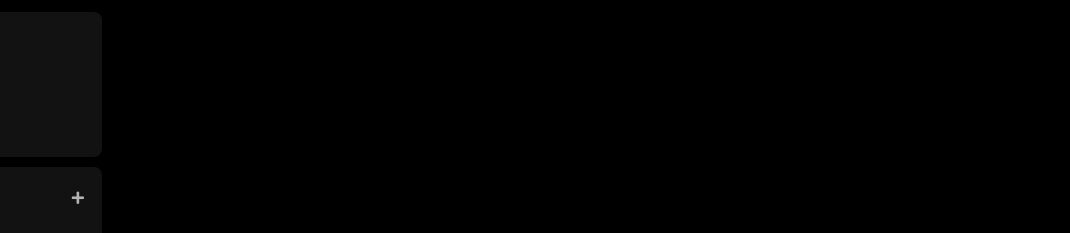
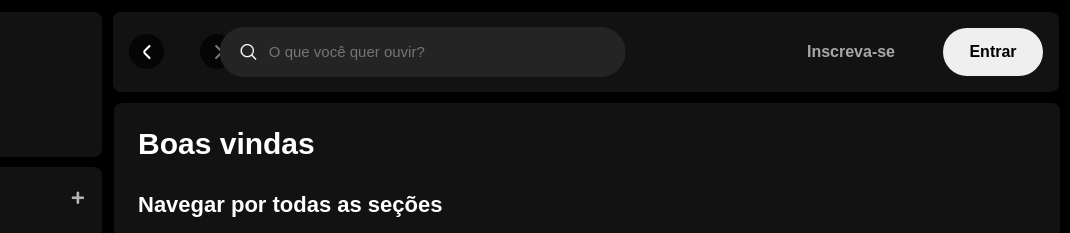
Before and after one commit to wanessasfernandes/Imersao-Alura, a plain HTML site: page index.html in a window 1280 px wide. Shown: the top 233 px of the page, 210-1280 px from the left. Drawn offline with Linux system fonts and the light colour scheme.

Commit message:
criação do header + section

```diff
--- a/index.html
+++ b/index.html
@@ -4,8 +4,10 @@
     <meta charset="UTF-8">
     <meta name="viewport" content="width=device-width, initial-scale=1.0">
     <title>Spotify</title>
-    <link rel="stylesheet" href="reset.css">
-    <link rel="stylesheet" href="style.css">
+    <link rel="stylesheet" href="src\styles\reset.css">
+    <link rel="stylesheet"  href="src\styles\vars.css">
+    <link rel="stylesheet" href="src\styles\style.css">
+    <link rel="stylesheet" href="src\styles\main-content.css">
     <link rel="stylesheet" href="https://use.fontawesome.com/releases/v5.15.4/css/solid.css"
         integrity="sha384-Tv5i09RULyHKMwX0E8wJUqSOaXlyu3SQxORObAI08iUwIalMmN5L6AvlPX2LMoSE" crossorigin="anonymous" />
     <link rel="stylesheet" href="https://use.fontawesome.com/releases/v5.15.4/css/fontawesome.css"
@@ -19,7 +21,7 @@
         <nav class="sidebar_navigation">
             <div class="logo">
                 <a href="">
-                    <img src="assets\logo-spotify.png" alt="Logo Spotify">
+                    <img src="src\styles\assets\logo-spotify.png" alt="Logo Spotify">
                 </a>
             </div>
             <ul>
@@ -73,6 +75,46 @@
 
     </div>
 
+    <!--Principal-->
+    <main>
+        <div class="main-container">
+            <nav class="header-navigation">
+                <div class="navigation">
+                    <button class="arrow-left">
+                        <img src="src\styles\assets\small-left.png" alt="Seta esquerda">
+                    </button>
+                    <button class="arrow-right">
+                        <img src="src\styles\assets\small-right.png" alt="Seta direita">
+                    </button>
+                </div>
+
+                <div class="header-search">
+                    <img src="src\styles\assets\search.png" alt="">
+                    <input type="text" name="" id="search-input"
+                    maxlength="800" placeholder="O que você quer ouvir?"/>
+                </div>
+                <div class="header-login">
+                    <button class="subscribe">Inscreva-se</button>
+                    <button class="login">Entrar</button>
+                </div>
+            </nav>
+
+            <div class="playlist-section">
+                <div id="result-playlist">
+                    <div class="playlist">
+                        <h1 id="title">Boas vindas</h1>
+                        <h2 class="subtitle">Navegar por todas as seções</h2>
+                    </div>
+                <!--
+                    <div class="section">
+
+                    </div>
+                -->
+                </div>
+            </div>
+        </div>
+    </main>
+
     <!-- Footer -->
     <footer>
         <div class="footer_text">
@@ -87,7 +129,6 @@
                 Inscreva-se grátis
             </button>
         </div>
-
         </footer>
 </body>
 </html>
--- /dev/null
+++ b/src/styles/main-content.css
@@ -0,0 +1,158 @@
+/*HEADER*/
+.main-container{
+    max-width: 100vw; /*tamanho maximo do container*/
+    height: 100vh;
+    margin: 11.5px 0px 0 312px;
+}
+
+.header-navigation{
+    display: flex;
+    justify-content: space-between;
+    align-items: center;
+    padding: 16px;
+    margin: 11px;
+    border-radius: 8px;
+    background-color: #121212;
+    position: relative;
+}
+
+.header-navigation .navigation{
+    display: flex;
+    justify-content: space-around;
+    align-items: center;
+    gap: 16px;
+}
+
+.header-navigation .navigation .arrow-left{
+    margin-right: 1.25rem; /*unidade de medida relativa, ajuda na responsividade*/
+}
+
+.arrow-left, .arrow-right{
+    display: flex;
+    align-items: center;
+    justify-content: center;
+    width: 35px;
+    height: 35px;
+    background: #131313;
+    background-color: rgba(0,0,0,0.7); /*red, green, blue, Alpha com 70% de transparencia*/
+    border: none;
+    border-radius: 50%;
+    cursor: pointer;
+}
+
+.header-search{
+    display: flex;
+    align-items: center;
+    width: 364px;
+    height: 48px;
+    background-color: #242424;
+    border-radius: 500px;
+    border: 1px solid transparent;
+    padding: 0 20px;
+    position: absolute; /* Garante melhor posicionamento */
+    left: 7%;
+    transform: translateX(10%);
+}
+
+
+.header-search img{
+    width: 16px;
+    height: 16px;
+}
+
+.header-search input{
+    flex: 1; /*Ocupa o espaço restante de forma responsiva*/
+    background-color: transparent;
+    border: none;
+    padding: 0 12px;
+    font-size: 15px;
+    color: #fff;
+    text-overflow: ellipsis;
+    overflow: visible; /*oculta o conteudo que ultrapassa o container; é usado junto om o text-overfolw: ellipse;*/
+    white-space: nowrap; /*impede que o texto quebre em várias linhas*/
+    outline: none;
+}
+
+.header-search:hover{
+    border: 1.5px solid #a7a7a7;
+}
+
+.header-login{
+    display: flex;
+    align-items: center;
+    gap: 16px;
+}
+
+.header-login .subscribe{
+    color: #a7a7a7;
+    font-size: 16px;
+    font-weight: 700;
+    background-color: transparent;
+    padding: 0 32px;
+    cursor: pointer;
+}
+
+.header-login .login{
+    width: 100px;
+    height: 48px;
+    color: #000;
+    font-size: 16px;
+    font-weight: 700;
+    border-radius: 48px;
+    border: none;
+    cursor: pointer;
+}
+
+/* Responsividade */
+@media (max-width: 1024px) {
+    .header-navigation {
+        flex-direction: row; /* Empilha os itens */
+        align-items: center;
+    }
+
+    .header-search {
+        position: static; /* Remove a posição absoluta */
+        transform: none;
+        width: 90%; /* Ocupa quase toda a largura */
+        max-width: 400px; /* Evita que fique muito largo */
+    }
+}
+
+@media (max-width: 768px) {
+    .header-navigation {
+        flex-direction: row;
+        align-items: center;
+    }
+
+    .header-search {
+        width: 100%; /* Ocupa toda a largura disponível */
+        max-width: 300px;
+    }
+}
+
+/*SEÇÕES*/
+.playlist-section{
+    max-width: 100vw;
+    height: 68vh;
+    padding-top: 16px;
+    margin: 0px 10px 0px 12px;
+    border-radius: 8px;
+    background-color: #121212;
+}
+
+.playlist{
+    margin: 10px 24px;
+}
+
+.playlist #title{
+    color: #fff;
+    font-size: 30px;
+    font-weight: 600;
+    margin-bottom: 35px;
+}
+
+.playlist .subtitle{
+    color: #fff;
+    font-size: 22px;
+    font-weight: 700;
+}
--- a/style.css
+++ b/src/styles/style.css
@@ -1,4 +1,7 @@
-
+body{
+    background-color: #000;
+    font-family: var(--font-dm-sans);
+}
 /*SIDEBAR*/
 .sidebar {
     position: fixed;
@@ -24,7 +27,6 @@
 }
 .logo img{
     width: 80px;
-
 }
 
 .sidebar nav ul {
@@ -41,8 +43,6 @@
     text-decoration: none;
     font-weight: 600;
     font-size: 14px;
-    font-family: "DM Sans", sans-serif;
-
 }
 
 .sidebar nav ul li a .text {
@@ -61,14 +61,12 @@
     font-weight: 600;
     font-size: 14px;
     margin-top: 10px;
-
 }
 
 .library .library_content {
     display: flex;
     justify-content: space-between;
     margin-left: -23px; /* Margem do 'Sua Biblioteca'*/
-
 }
 
 .library .library_content .library_button {
@@ -79,12 +77,11 @@
     border: 0;
     font-size: 15px;
     font-weight: 700;
-    font-family: "DM Sans", sans-serif;
+
     text-align: center;
     text-decoration: none;
     text-transform: none;
     padding: 20px 20px; /* Padding inferior e superior, padding lateral*/
-
 }
 
 .library .library_content .library_button span{
@@ -101,7 +98,6 @@
     color: #b3b3b3;
     margin-right: 10px;
     padding-right: 8px;
-
 }
 
 .library .library_content .fa-plus{
@@ -121,7 +117,6 @@
     margin: 8px 0px;
     padding: 16px 20px;
     border-radius: 10px;
-    font-family: "DM Sans", sans-serif;
 }
 
 .section-playlist_content {
@@ -132,8 +127,6 @@
 .section-playlist_content .text{
     padding-bottom: 14px;
     color: #ffff;
-    font-family: "DM Sans", sans-serif;
-
 }
 
 .section-playlist_content .title {
@@ -153,7 +146,6 @@
     border-radius: 20px;
     font-size: 12px;
     font-weight: 700;
-    font-family: "DM Sans", sans-serif;
     text-decoration: none;
     text-transform: none;
     padding: 8px;
@@ -204,7 +196,6 @@ footer{
     color: #ffff;
     display: flex;
     justify-content: space-between;
-
 }
 
 footer .footer_text .title{
@@ -212,8 +203,6 @@ footer .footer_text .title{
     margin-top: 7px;
     margin-bottom: 10px;
     font-weight: 400;
-
-
 }
 
 footer .footer_text .subtitle{
@@ -224,7 +213,6 @@ footer .footer_text .subtitle{
 footer .footer_button button{
     background-color: #ffff;
     color: #000;
-    font-family: "DM Sans", sans-serif;
     font-size: 16px;
     font-weight: bold;
     border-radius: 40px;
--- /dev/null
+++ b/src/styles/vars.css
@@ -0,0 +1,8 @@
+:root{
+    /*FONTE*/
+    --font-dm-sans: "Dm sans", sans-serif;
+
+    /*COLORS*/
+    /* --bg-icon: #131313
+    --bg-arrow-color: rgba(0,0,0,07) red, green, blue, Alpha com 70% de transparencia*/
+}
```
Also changed, not shown: src/styles/assets/favicon.png (renamed from assets/favicon.png), src/styles/assets/logo-spotify.png (renamed from assets/logo-spotify.png), src/styles/assets/search.png (renamed from assets/search.png), src/styles/assets/small-left.png (renamed from assets/small-left.png), src/styles/assets/small-right.png (renamed from assets/small-right.png), src/styles/reset.css (renamed from reset.css).
